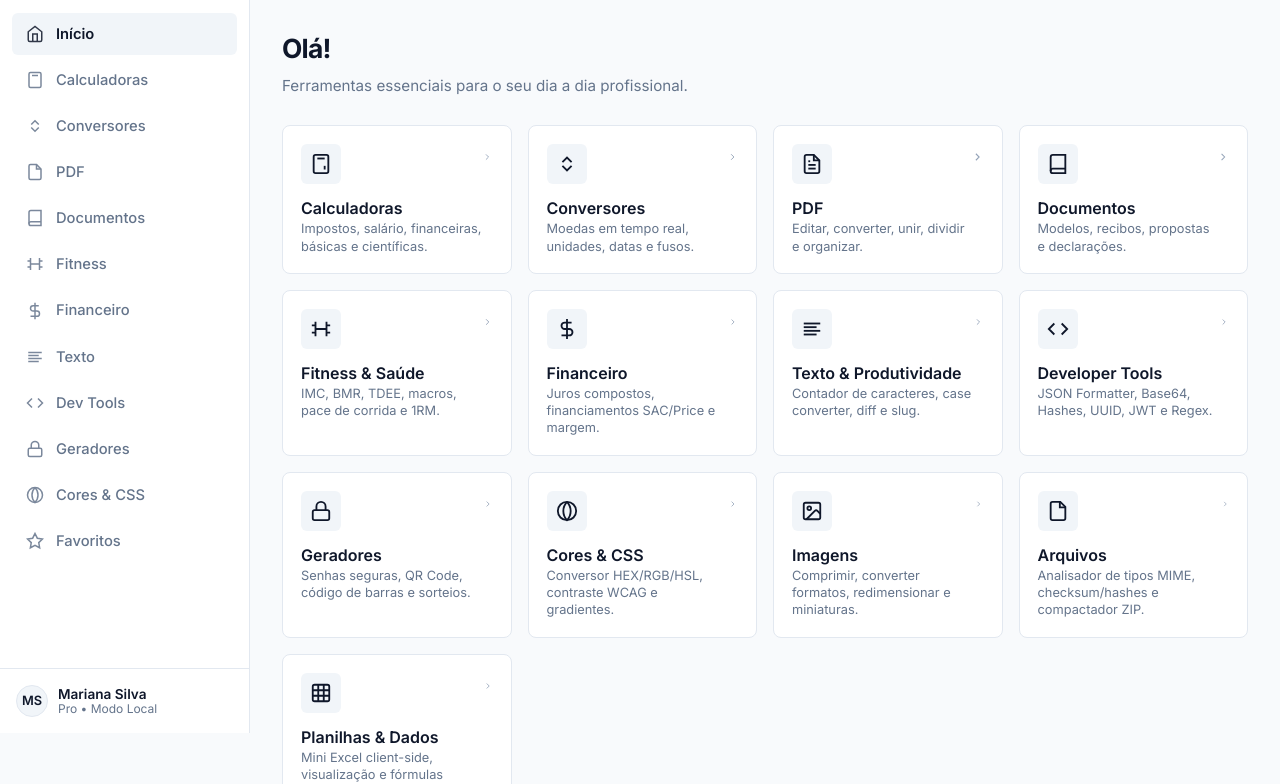
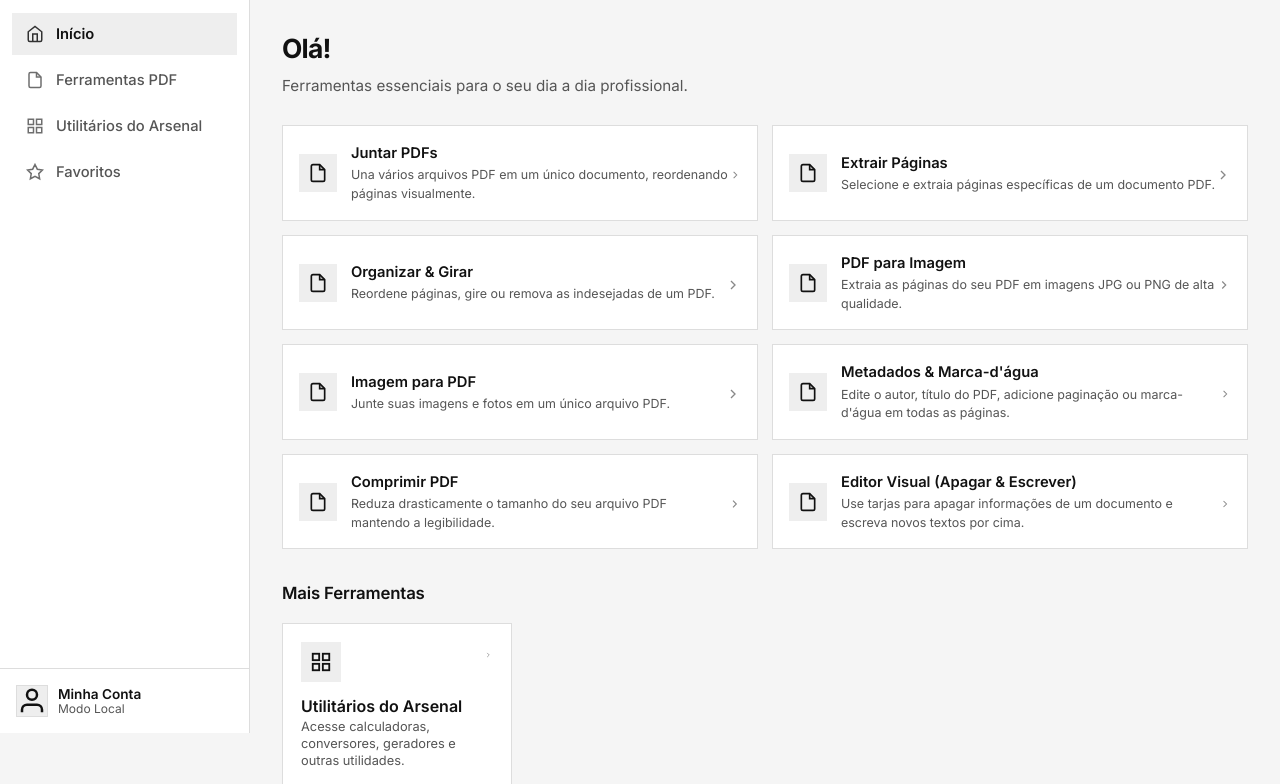
Before and after one commit to teusbraga/arsenal-toolkit, a website built with Vite: page index.html in a window 1280 px wide. Shown: the part 67-851 px from the top of the page. Built offline with nearby package versions, Linux system fonts and the light colour scheme; some packages are replaced by stand-ins of ours.

Commit message:
Fix update, style and indentity

```diff
--- a/src/components/layout/Sidebar.ts
+++ b/src/components/layout/Sidebar.ts
@@ -8,13 +8,9 @@ export function renderSidebar(container: HTMLElement): void {
       <!-- Header / Logo (conforme mockup) -->
       <div class="sidebar-header">
         <a href="#/" class="logo-badge">
-          <svg class="logo-icon-svg" viewBox="0 0 24 24" fill="none" stroke="currentColor" stroke-width="2.2" stroke-linecap="round" stroke-linejoin="round">
-            <!-- Ícone estilizado geométrico do Backpack Tools -->
-            <path d="M4 8l4-4h8l4 4v12a2 2 0 0 1-2 2H6a2 2 0 0 1-2-2V8z"/>
-            <path d="M9 4v4h6V4"/>
-            <line x1="8" y1="14" x2="16" y2="14"/>
-          </svg>
-          <span>Backpack Tools</span>
+          <!-- Ícone do Arsenal PDF (logo gerada) -->
+          <img src="/logo.jpg" alt="Arsenal PDF Logo" class="logo-icon-img" style="width: 24px; height: 24px; border-radius: 0; object-fit: cover;" />
+          <span style="font-weight: 700;">Arsenal PDF</span>
         </a>
       </div>
 
@@ -28,78 +24,22 @@ export function renderSidebar(container: HTMLElement): void {
           <span>Início</span>
         </a>
 
-        <a href="#/categoria/calculators" class="nav-item ${currentRoute.includes('calculat') ? 'active' : ''}" data-route="#/categoria/calculators">
-          <svg viewBox="0 0 24 24" fill="none" stroke="currentColor" stroke-width="2">
-            <rect x="4" y="2" width="16" height="20" rx="2"/>
-            <line x1="8" y1="6" x2="16" y2="6"/>
-            <path d="M8 10h.01M12 10h.01M16 10h.01M8 14h.01M12 14h.01M8 18h.01M12 18h.01"/>
-          </svg>
-          <span>Calculadoras</span>
-        </a>
-
-        <a href="#/categoria/converters" class="nav-item ${currentRoute.includes('convert') ? 'active' : ''}" data-route="#/categoria/converters">
-          <svg viewBox="0 0 24 24" fill="none" stroke="currentColor" stroke-width="2">
-            <path d="M7 10l5-5 5 5M7 14l5 5 5-5"/>
-          </svg>
-          <span>Conversores</span>
-        </a>
-
         <a href="#/categoria/pdf" class="nav-item ${currentRoute.includes('pdf') ? 'active' : ''}" data-route="#/categoria/pdf">
           <svg viewBox="0 0 24 24" fill="none" stroke="currentColor" stroke-width="2">
             <path d="M14 2H6a2 2 0 0 0-2 2v16a2 2 0 0 0 2 2h12a2 2 0 0 0 2-2V8z"/>
             <polyline points="14 2 14 8 20 8"/>
           </svg>
-          <span>PDF</span>
+          <span>Ferramentas PDF</span>
         </a>
 
-        <a href="#/categoria/documents" class="nav-item ${currentRoute.includes('document') ? 'active' : ''}" data-route="#/categoria/documents">
+        <a href="#/utilitarios" class="nav-item ${currentRoute.includes('utilitarios') ? 'active' : ''}" data-route="#/utilitarios">
           <svg viewBox="0 0 24 24" fill="none" stroke="currentColor" stroke-width="2">
-            <path d="M4 19.5A2.5 2.5 0 0 1 6.5 17H20"/>
-            <path d="M6.5 2H20v20H6.5A2.5 2.5 0 0 1 4 19.5v-15A2.5 2.5 0 0 1 6.5 2z"/>
+            <rect x="3" y="3" width="7" height="7"></rect>
+            <rect x="14" y="3" width="7" height="7"></rect>
+            <rect x="14" y="14" width="7" height="7"></rect>
+            <rect x="3" y="14" width="7" height="7"></rect>
           </svg>
-          <span>Documentos</span>
-        </a>
-
-        <a href="#/categoria/fitness" class="nav-item ${currentRoute.includes('fitness') ? 'active' : ''}" data-route="#/categoria/fitness">
-          <svg viewBox="0 0 24 24" fill="none" stroke="currentColor" stroke-width="2">
-            <path d="M6 4v16M18 4v16M2 8h4M2 16h4M18 8h4M18 16h4M6 12h12"/>
-          </svg>
-          <span>Fitness</span>
-        </a>
-
-        <a href="#/categoria/financial" class="nav-item ${currentRoute.includes('finan') || currentRoute.includes('juros') ? 'active' : ''}" data-route="#/categoria/financial">
-          <svg viewBox="0 0 24 24" fill="none" stroke="currentColor" stroke-width="2">
-            <line x1="12" y1="1" x2="12" y2="23"/><path d="M17 5H9.5a3.5 3.5 0 0 0 0 7h5a3.5 3.5 0 0 1 0 7H6"/>
-          </svg>
-          <span>Financeiro</span>
-        </a>
-
-        <a href="#/categoria/text" class="nav-item ${currentRoute.includes('text') || currentRoute.includes('texto') ? 'active' : ''}" data-route="#/categoria/text">
-          <svg viewBox="0 0 24 24" fill="none" stroke="currentColor" stroke-width="2">
-            <line x1="17" y1="10" x2="3" y2="10"/><line x1="21" y1="6" x2="3" y2="6"/><line x1="21" y1="14" x2="3" y2="14"/><line x1="17" y1="18" x2="3" y2="18"/>
-          </svg>
-          <span>Texto</span>
-        </a>
-
-        <a href="#/categoria/devtools" class="nav-item ${currentRoute.includes('dev') ? 'active' : ''}" data-route="#/categoria/devtools">
-          <svg viewBox="0 0 24 24" fill="none" stroke="currentColor" stroke-width="2">
-            <polyline points="16 18 22 12 16 6"/><polyline points="8 6 2 12 8 18"/>
-          </svg>
-          <span>Dev Tools</span>
-        </a>
-
-        <a href="#/categoria/generators" class="nav-item ${currentRoute.includes('gerador') ? 'active' : ''}" data-route="#/categoria/generators">
-          <svg viewBox="0 0 24 24" fill="none" stroke="currentColor" stroke-width="2">
-            <rect x="3" y="11" width="18" height="11" rx="2" ry="2"/><path d="M7 11V7a5 5 0 0 1 10 0v4"/>
-          </svg>
-          <span>Geradores</span>
-        </a>
-
-        <a href="#/categoria/colors" class="nav-item ${currentRoute.includes('cor') ? 'active' : ''}" data-route="#/categoria/colors">
-          <svg viewBox="0 0 24 24" fill="none" stroke="currentColor" stroke-width="2">
-            <circle cx="12" cy="12" r="10"/><path d="M12 2a14.5 14.5 0 0 0 0 20 14.5 14.5 0 0 0 0-20"/>
-          </svg>
-          <span>Cores & CSS</span>
+          <span>Utilitários do Arsenal</span>
         </a>
 
         <a href="#/favoritos" class="nav-item ${currentRoute === '#/favoritos' ? 'active' : ''}" data-route="#/favoritos">
@@ -110,13 +50,18 @@ export function renderSidebar(container: HTMLElement): void {
         </a>
       </nav>
 
-      <!-- Rodapé do Usuário (conforme mockup) -->
+      <!-- Rodapé do Usuário -->
       <div class="sidebar-footer">
         <div class="user-mini">
-          <div class="user-avatar">MS</div>
+          <div class="user-avatar">
+            <svg viewBox="0 0 24 24" fill="none" stroke="currentColor" stroke-width="2">
+              <path d="M20 21v-2a4 4 0 0 0-4-4H8a4 4 0 0 0-4 4v2"/>
+              <circle cx="12" cy="7" r="4"/>
+            </svg>
+          </div>
           <div class="user-info">
-            <span class="user-name">Mariana Silva</span>
-            <span class="user-role">Pro • Modo Local</span>
+            <span class="user-name">Minha Conta</span>
+            <span class="user-role">Modo Local</span>
           </div>
         </div>
       </div>
--- a/src/features/dashboard/dashboard.view.ts
+++ b/src/features/dashboard/dashboard.view.ts
@@ -1,8 +1,8 @@
-import { CATEGORIES_LIST, TOOLS_LIST } from '../../app/toolsRegistry';
+import { TOOLS_LIST } from '../../app/toolsRegistry';
 import { renderAdSlot } from '../../components/AdSlot';
 
 export function renderDashboard(container: HTMLElement): void {
-  const featuredTools = TOOLS_LIST.filter((t) => t.featured);
+  const pdfTools = TOOLS_LIST.filter((t) => t.category === 'pdf');
 
   container.innerHTML = `
     <div class="dashboard-hero">
@@ -18,38 +18,15 @@ export function renderDashboard(container: HTMLElement): void {
       <input type="text" id="mobile-search-input" placeholder="Buscar ferramentas..." />
     </div>
 
-    <!-- Grid de Categorias -->
-    <div class="categories-grid">
-      ${CATEGORIES_LIST.map((cat) => `
-        <div class="category-card" data-path="${cat.path}">
-          <div class="category-main">
-            <div class="category-icon-box">
-              ${cat.icon}
-            </div>
-            <div>
-              <div class="category-name">${cat.name}</div>
-              <div class="category-desc">${cat.desc}</div>
-            </div>
-          </div>
-          <svg class="chevron-icon" width="18" height="18" viewBox="0 0 24 24" fill="none" stroke="currentColor" stroke-width="2">
-            <polyline points="9 18 15 12 9 6"/>
-          </svg>
-        </div>
-      `).join('')}
-    </div>
-
-    <!-- Seção de Ferramentas em Destaque -->
-    <h2 class="section-title">Ferramentas em destaque</h2>
+    <!-- Ferramentas PDF -->
     <div class="featured-grid">
-      ${featuredTools.map((tool) => `
+      ${pdfTools.map((tool) => `
         <div class="tool-card" data-path="${tool.path}">
           <div class="tool-card-content">
             <div class="tool-icon-box">
               <svg viewBox="0 0 24 24" fill="none" stroke="currentColor" stroke-width="2">
-                <rect x="4" y="2" width="16" height="20" rx="2"/>
-                <line x1="8" y1="6" x2="16" y2="6"/>
-                <line x1="16" y1="14" x2="16" y2="18"/>
-                <path d="M8 10h.01M12 10h.01M16 10h.01M8 14h.01M12 14h.01M8 18h.01M12 18h.01"/>
+                <path d="M14 2H6a2 2 0 0 0-2 2v16a2 2 0 0 0 2 2h12a2 2 0 0 0 2-2V8z"/>
+                <polyline points="14 2 14 8 20 8"/>
               </svg>
             </div>
             <div class="tool-card-info">
@@ -62,6 +39,30 @@ export function renderDashboard(container: HTMLElement): void {
           </svg>
         </div>
       `).join('')}
+    </div>
+
+    <!-- Seção de Utilitários Adicionais -->
+    <h2 class="section-title" style="margin-top: 32px;">Mais Ferramentas</h2>
+    <div class="categories-grid">
+      <div class="category-card" data-path="#/utilitarios">
+        <div class="category-main">
+          <div class="category-icon-box">
+            <svg viewBox="0 0 24 24" fill="none" stroke="currentColor" stroke-width="2">
+              <rect x="3" y="3" width="7" height="7"></rect>
+              <rect x="14" y="3" width="7" height="7"></rect>
+              <rect x="14" y="14" width="7" height="7"></rect>
+              <rect x="3" y="14" width="7" height="7"></rect>
+            </svg>
+          </div>
+          <div>
+            <div class="category-name">Utilitários do Arsenal</div>
+            <div class="category-desc">Acesse calculadoras, conversores, geradores e outras utilidades.</div>
+          </div>
+        </div>
+        <svg class="chevron-icon" width="18" height="18" viewBox="0 0 24 24" fill="none" stroke="currentColor" stroke-width="2">
+          <polyline points="9 18 15 12 9 6"/>
+        </svg>
+      </div>
     </div>
 
     <!-- Espaço reservado para AdSense -->
--- a/src/styles/variables.css
+++ b/src/styles/variables.css
@@ -3,45 +3,45 @@
   --font-sans: 'Inter', -apple-system, BlinkMacSystemFont, 'Segoe UI', Roboto, sans-serif;
   --font-mono: 'JetBrains Mono', 'Fira Code', monospace;
 
-  /* SOBER GRAY PALETTE (Baseada no Mockup) */
-  --bg-page: #F8FAFC;
+  /* SOBER GRAY PALETTE (Estritamente Tons de Cinza/Preto/Branco) */
+  --bg-page: #F5F5F5;
   --bg-surface: #FFFFFF;
-  --bg-muted: #F1F5F9;
-  --bg-subtle: #E2E8F0;
-  --bg-hover: #F8FAFC;
+  --bg-muted: #EEEEEE;
+  --bg-subtle: #DDDDDD;
+  --bg-hover: #F5F5F5;
 
-  --border-color: #E2E8F0;
-  --border-subtle: #F1F5F9;
-  --border-focus: #0F172A;
+  --border-color: #DDDDDD;
+  --border-subtle: #EEEEEE;
+  --border-focus: #111111;
 
-  --text-main: #0F172A;
-  --text-secondary: #64748B;
-  --text-tertiary: #94A3B8;
+  --text-main: #111111;
+  --text-secondary: #555555;
+  --text-tertiary: #888888;
 
-  --btn-primary-bg: #0F172A;
+  --btn-primary-bg: #111111;
   --btn-primary-text: #FFFFFF;
-  --btn-primary-hover: #1E293B;
+  --btn-primary-hover: #333333;
 
-  --btn-secondary-bg: #F1F5F9;
-  --btn-secondary-text: #0F172A;
-  --btn-secondary-hover: #E2E8F0;
+  --btn-secondary-bg: #EEEEEE;
+  --btn-secondary-text: #111111;
+  --btn-secondary-hover: #DDDDDD;
 
-  /* Status Colors (Discretos e Técnicos) */
-  --status-success: #10B981;
-  --status-warning: #F59E0B;
-  --status-danger: #EF4444;
-  --status-info: #3B82F6;
+  /* Status Colors (Grayscale - Preto, Branco e Tons de Cinza estritos) */
+  --status-success: #333333;
+  --status-warning: #666666;
+  --status-danger: #000000;
+  --status-info: #999999;
 
   /* Shadows (Discretas e Limpas) */
   --shadow-sm: 0 1px 2px 0 rgba(0, 0, 0, 0.05);
   --shadow-md: 0 4px 6px -1px rgba(0, 0, 0, 0.05), 0 2px 4px -2px rgba(0, 0, 0, 0.05);
 
-  /* Geometry & Radii (Linhas retas e ângulos objetivos) */
-  --radius-xs: 4px;
-  --radius-sm: 6px;
-  --radius-md: 8px;
-  --radius-lg: 12px;
-  --radius-full: 9999px;
+  /* Geometry & Radii (Linhas 100% retas, bordas zero) */
+  --radius-xs: 0px;
+  --radius-sm: 0px;
+  --radius-md: 0px;
+  --radius-lg: 0px;
+  --radius-full: 0px;
 
   /* Layout Dimensions */
   --sidebar-width: 250px;
@@ -51,25 +51,25 @@
 
 /* Suporte opcional a Dark Mode limpo e técnico */
 [data-theme="dark"] {
-  --bg-page: #0B0F17;
-  --bg-surface: #111827;
-  --bg-muted: #1F2937;
-  --bg-subtle: #374151;
-  --bg-hover: #1F2937;
+  --bg-page: #111111;
+  --bg-surface: #1A1A1A;
+  --bg-muted: #2A2A2A;
+  --bg-subtle: #3A3A3A;
+  --bg-hover: #222222;
 
-  --border-color: #1F2937;
-  --border-subtle: #374151;
-  --border-focus: #F8FAFC;
+  --border-color: #333333;
+  --border-subtle: #222222;
+  --border-focus: #FFFFFF;
 
-  --text-main: #F9FAFB;
-  --text-secondary: #9CA3AF;
-  --text-tertiary: #6B7280;
+  --text-main: #FFFFFF;
+  --text-secondary: #AAAAAA;
+  --text-tertiary: #777777;
 
-  --btn-primary-bg: #F9FAFB;
-  --btn-primary-text: #0B0F17;
-  --btn-primary-hover: #E5E7EB;
+  --btn-primary-bg: #FFFFFF;
+  --btn-primary-text: #111111;
+  --btn-primary-hover: #EEEEEE;
 
-  --btn-secondary-bg: #1F2937;
-  --btn-secondary-text: #F9FAFB;
-  --btn-secondary-hover: #374151;
+  --btn-secondary-bg: #2A2A2A;
+  --btn-secondary-text: #FFFFFF;
+  --btn-secondary-hover: #3A3A3A;
 }
```
Also changed, not shown: index.html (+5 -5 lines), src/app/router.ts (+58 -0 lines), public/logo.jpg (added).
